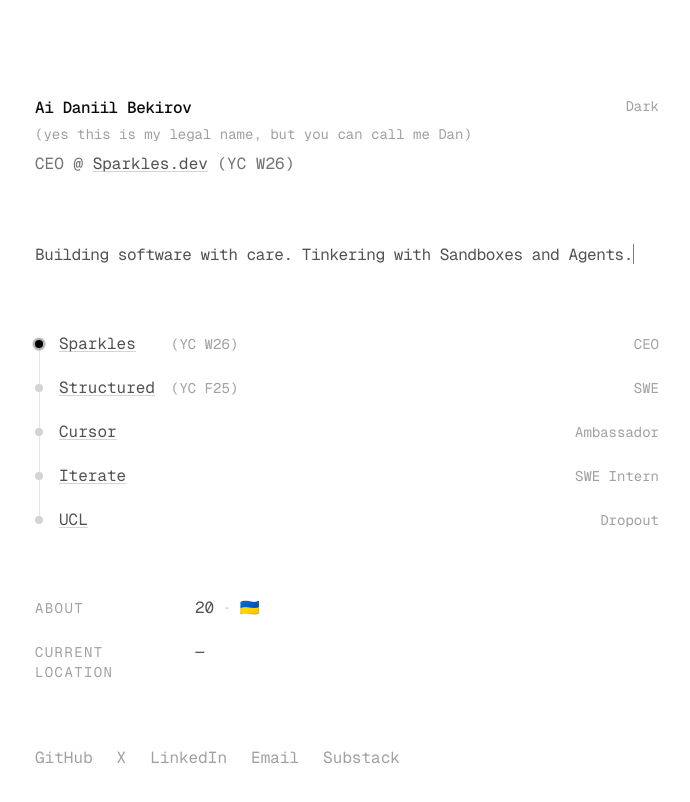
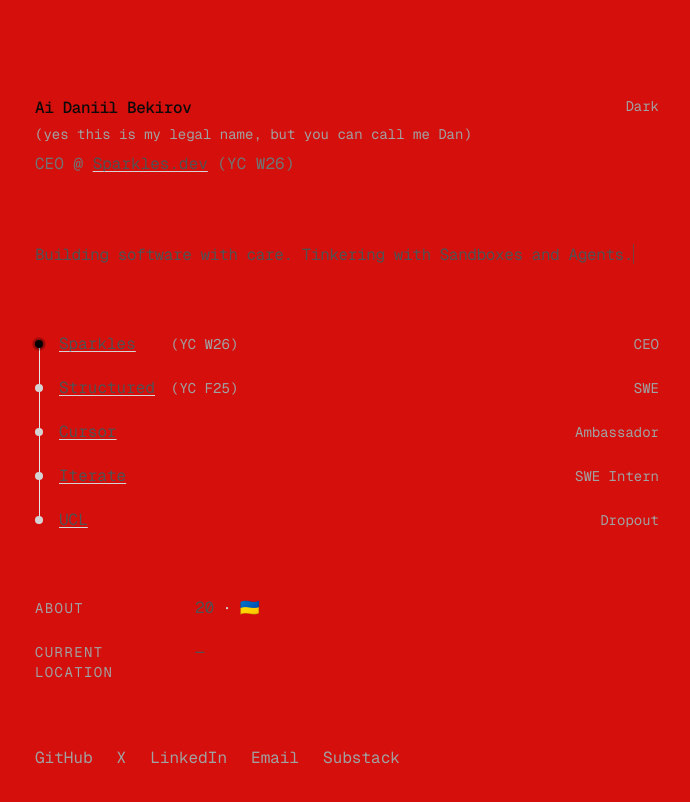
Before and after one commit to Texseractrum/me, a Next.js app: page / in a window 1280 px wide. Shown: the top 802 px of the page, without its empty margins (293-983 px from the left). Built offline with nearby package versions, Linux system fonts and the light colour scheme; no server answers; the database is empty.

Commit message:
style: update color palette using oklch color space ✨
Co-Authored-By: Sparkles <dan@sparkles.dev>

```diff
--- a/app/globals.css
+++ b/app/globals.css
@@ -70,7 +70,7 @@
 
 :root {
   --radius: 0.625rem;
-  --background: oklch(1 0 0);
+  --background: oklch(0.55 0.22 29);
   --foreground: oklch(0.145 0 0);
   --card: oklch(1 0 0);
   --card-foreground: oklch(0.145 0 0);
@@ -104,7 +104,7 @@
 }
 
 .dark {
-  --background: oklch(0.145 0 0);
+  --background: oklch(0.55 0.22 29);
   --foreground: oklch(0.985 0 0);
   --card: oklch(0.205 0 0);
   --card-foreground: oklch(0.985 0 0);
```
